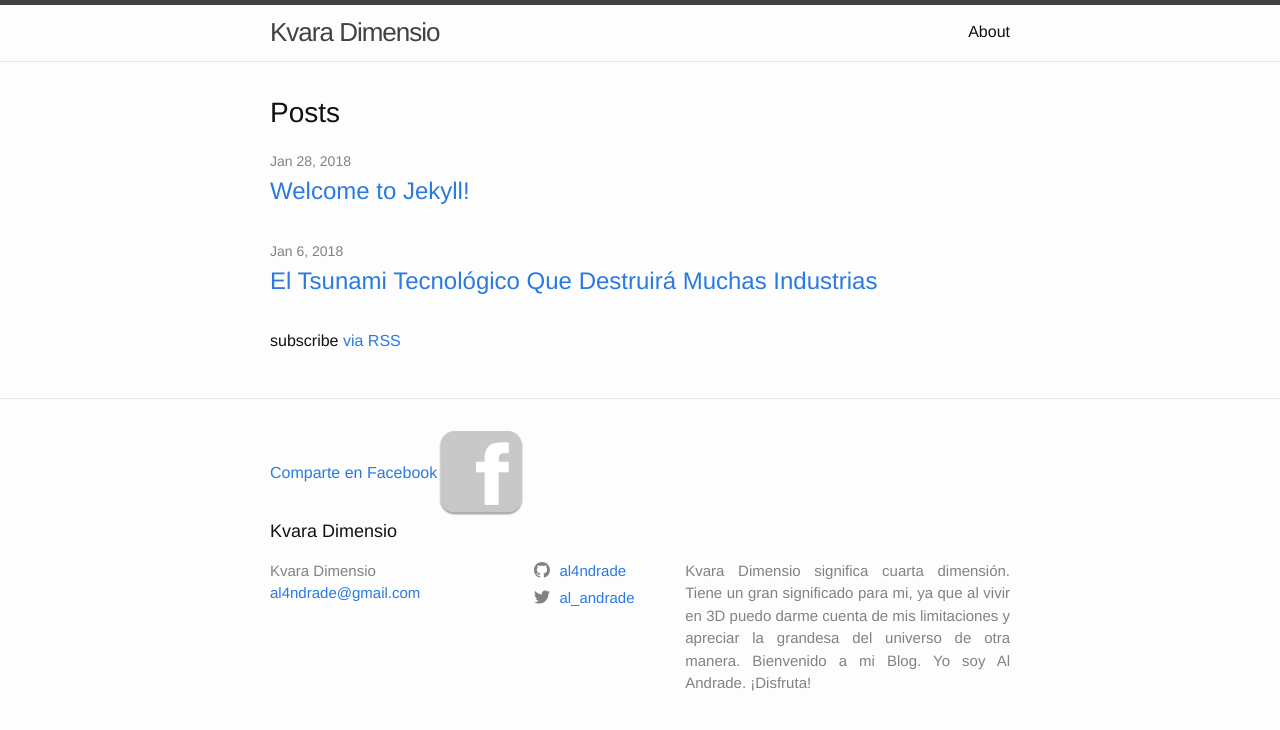
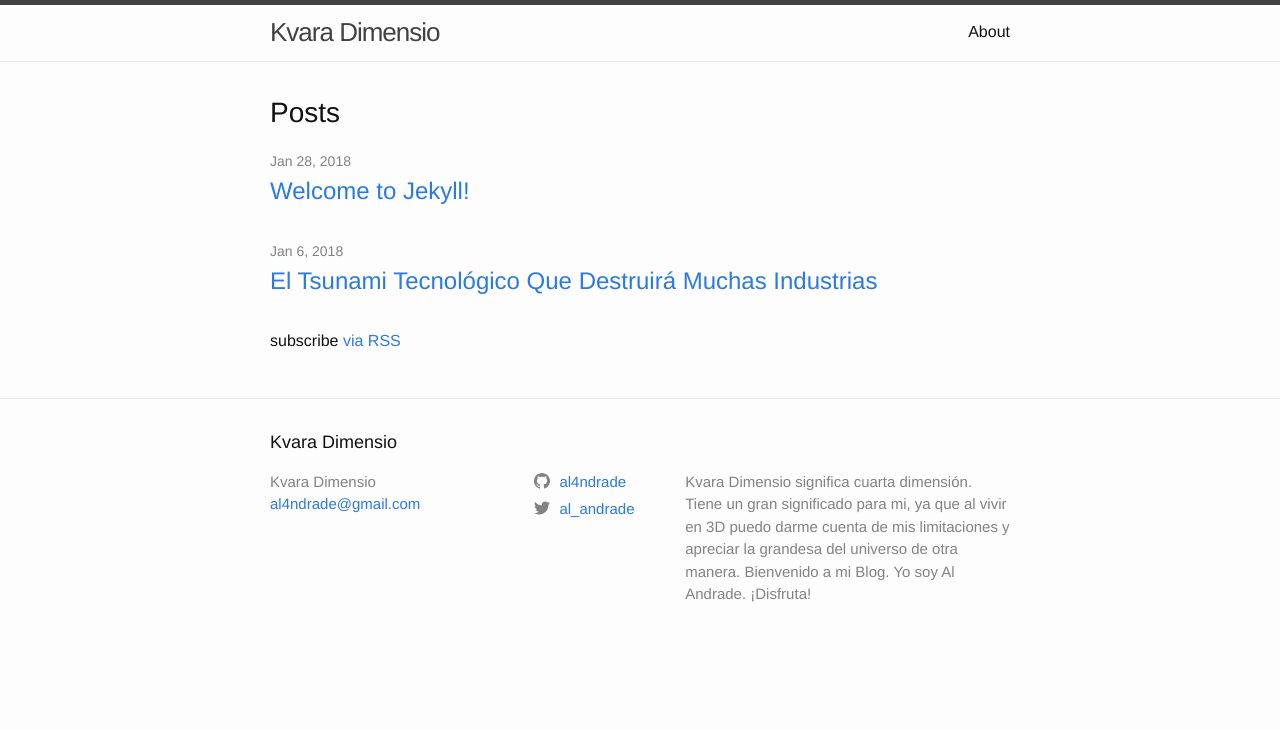
Before and after one commit to al4ndrade/al4ndrade.github.io, a Jekyll site: the page built from index.md, in a window 1280 px wide. Shown: the top 730 px of the page. Built offline with Jekyll 4.4.1, drawn with Linux system fonts in a browser that asks for light colours.

Commit message:
Remove sharer file from footer and default, uncomment sharer code

```diff
--- a/_includes/footer.html
+++ b/_includes/footer.html
@@ -2,8 +2,6 @@
   <data class="u-url" href="{{ "/" | relative_url }}"></data>
 
   <div class="wrapper">
-
-    <a href="https://www.facebook.com/sharer/sharer.php?u=https%3A//al4ndrade.github.io{{ page.url }}"> Comparte en Facebook<img width= 12% src="{{site.url}}/icons/facebook-icon-grey.png"></a>
 
     <h2 class="footer-heading">{{ site.title | escape }}</h2>
 
--- a/_includes/sharer.html
+++ b/_includes/sharer.html
@@ -1,6 +1,5 @@
 
 <link rel="stylesheet" href="{{site.baseurl}}/css/blogposts.css">
 
-<!--
+
 <a href="https://www.facebook.com/sharer/sharer.php?u=https%3A//al4ndrade.github.io{{ page.url }}"> Comparte en Facebook<img width= 12% src="{{site.url}}/icons/facebook-icon-grey.png"></a>
--->
--- a/_layouts/default.html
+++ b/_layouts/default.html
@@ -11,7 +11,6 @@
       <div class="wrapper">
         {{ content }}
 
-        {% include sharer.html %}
 
 
       </div>
```
